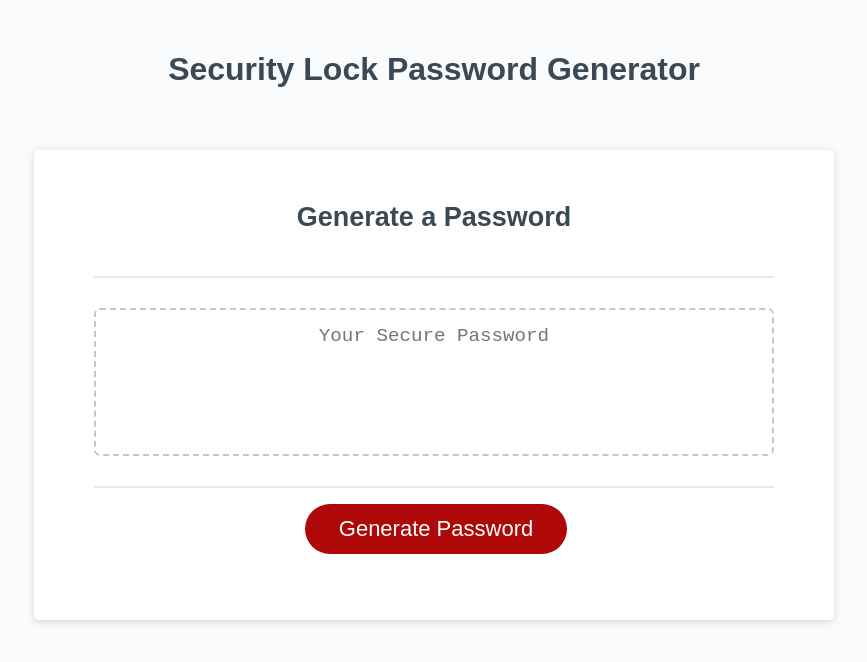
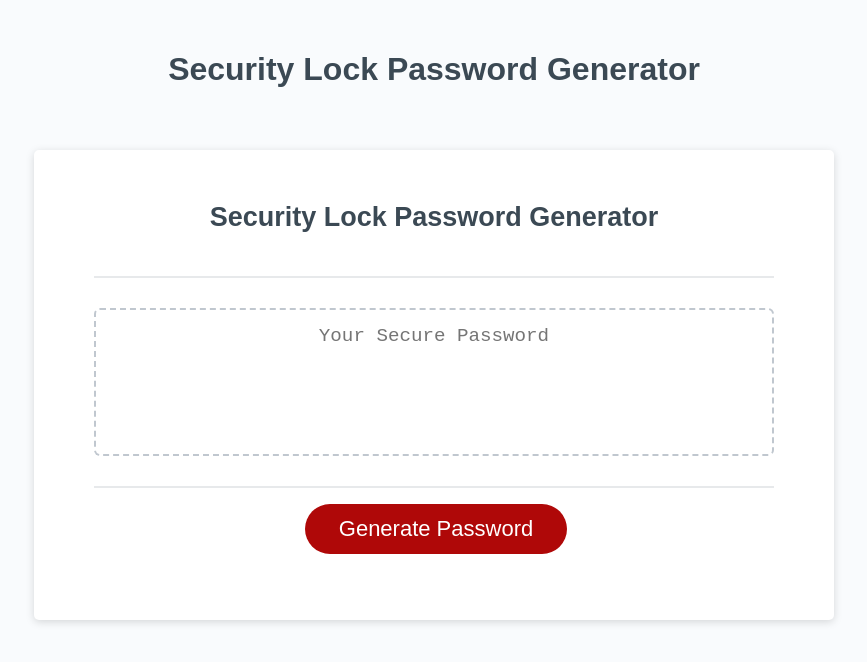
Before and after one commit to rnutall/Security-Lock, a plain HTML site: page index.html in a window 1280 px wide. Shown: the whole page, without its empty margins (206-1073 px from the left). Drawn offline with Linux system fonts and the light colour scheme.

Commit message:
changed name

```diff
--- a/index.html
+++ b/index.html
@@ -14,7 +14,7 @@
       </header>
       <div class="card">
         <div class="card-header">
-          <h2>Generate a Password</h2>
+          <h2>Security Lock Password Generator</h2>
         </div>
         <div class="card-body">
           <textarea
```
